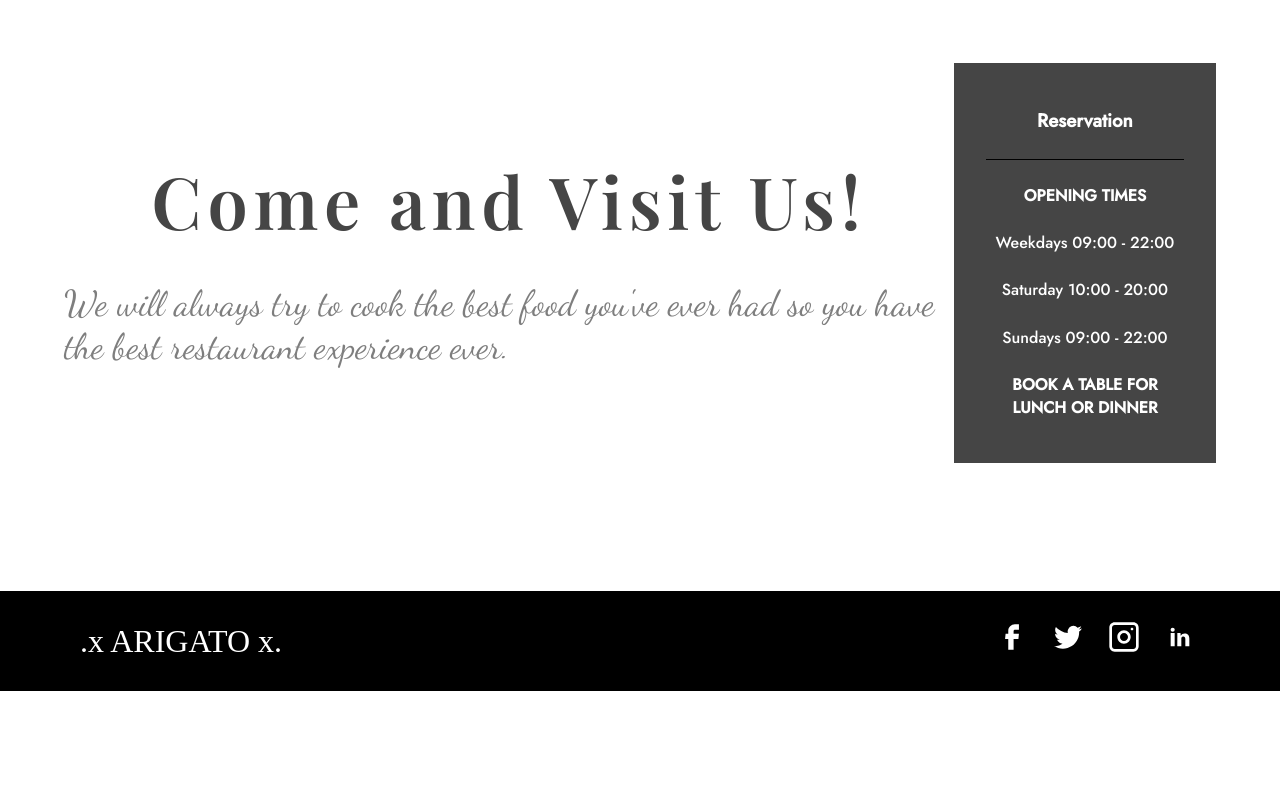
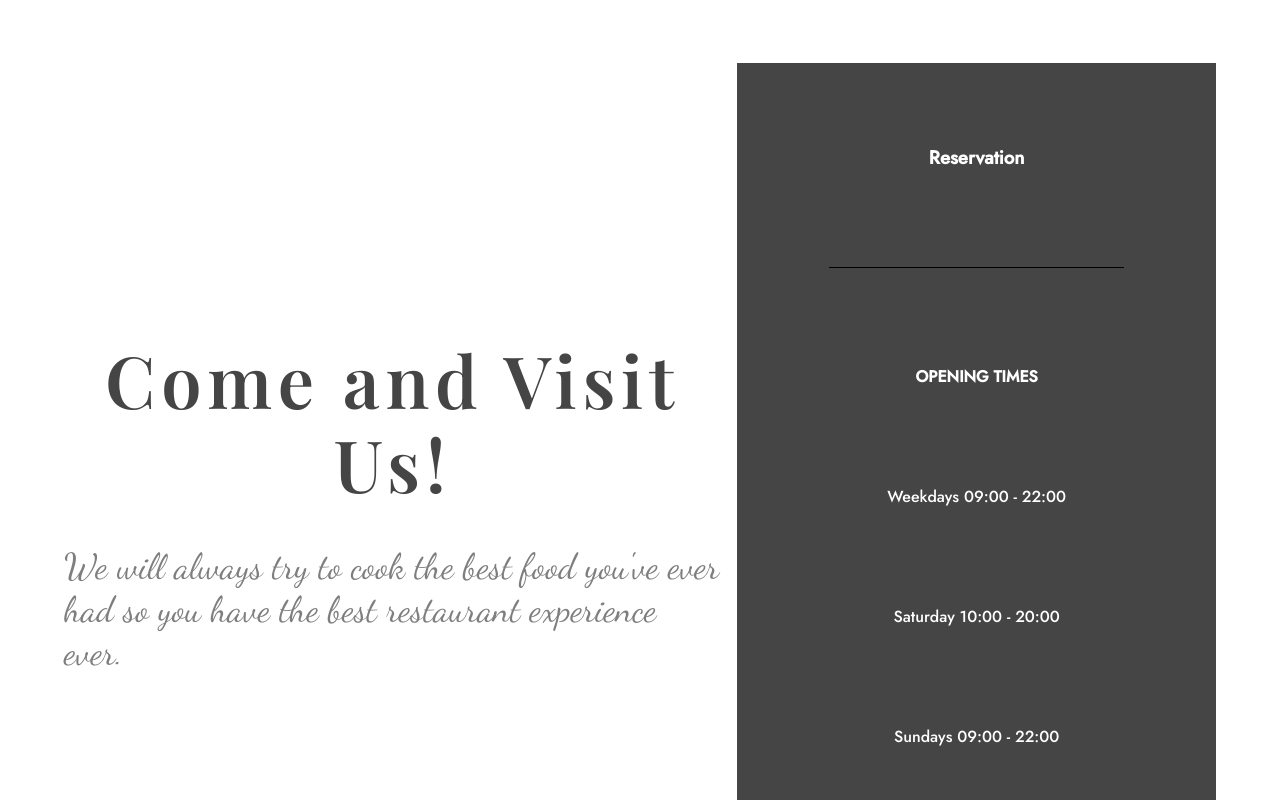
Before and after one commit to OzgunMunar/JapaneseRestaurantWebApp, a React (Create React App) app: page / in a window 1280 px wide. Shown: the part 3520-4320 px from the top of the page. Before the commit the page ends 4211 px from the top, so only its background shows below. Built offline with nearby package versions, Linux system fonts and the light colour scheme.

Commit message:
responsiveness continues

```diff
--- a/src/AppMediaQueries.css
+++ b/src/AppMediaQueries.css
@@ -150,6 +150,15 @@
     left: 200px;
   }
 
+  .footer_upper_section_left_text {
+    display: flex;
+    align-items: center;
+    justify-content: center;
+    flex-direction: column;
+    margin-right: 1rem;
+    height: 750px;
+  }
+
   .slide_explanation {
     width: 500px;
   }
@@ -172,3 +181,10 @@
   }
 
 }
+
+@media screen and (max-width: 1400px) {
+
+  .footer_upper_section_map_picture {
+    display: none;
+  }
+}
--- a/src/components/Footer.js
+++ b/src/components/Footer.js
@@ -13,7 +13,8 @@ const Footer = () => {
 
           <div className='footer_upper_section_left_text'>
             <h3 className='footer_upper_section_header'>Come and Visit Us!</h3>
-            <p class="footer_upper_section_explanation">We will always try to cook the best food you've ever had so you have the best restaurant experience ever.</p>
+            <p className="footer_upper_section_explanation">We will always try to cook the best food you've ever had so you have the best restaurant experience ever.</p>
+            <img className='footer_upper_section_map_picture' src='/images/map.png' alt='google map location indicator' />
           </div>
 
           <div className='footer_upper_section_reservate'>
--- a/src/components/footer.css
+++ b/src/components/footer.css
@@ -1,22 +1,23 @@
 .footer_upper_section {
     width: 100%;
     margin: 8em 0;
-    /* padding: 0 15vw; */
-
     display: flex;
     align-items: center;
     justify-content: center;
 }
 
 .footer_upper_section_left_text {
-    display: grid;
-    align-items: center;
-    justify-content: center;
+    margin-right: 1rem;
+    height: 750px;
+}
+
+.footer_upper_section_map_picture {
+    filter: grayscale(100%)
 }
 
 .footer_upper_section_reservate {
-    /* width: 430px; */
-    height: 400px;
+    width: 900px;
+    height: 885px;
     background-color: var(--accent-color);
     font-family: 'Jost', sans-serif;
     color: white;
```
Also changed, not shown: public/images/map.png (added).
